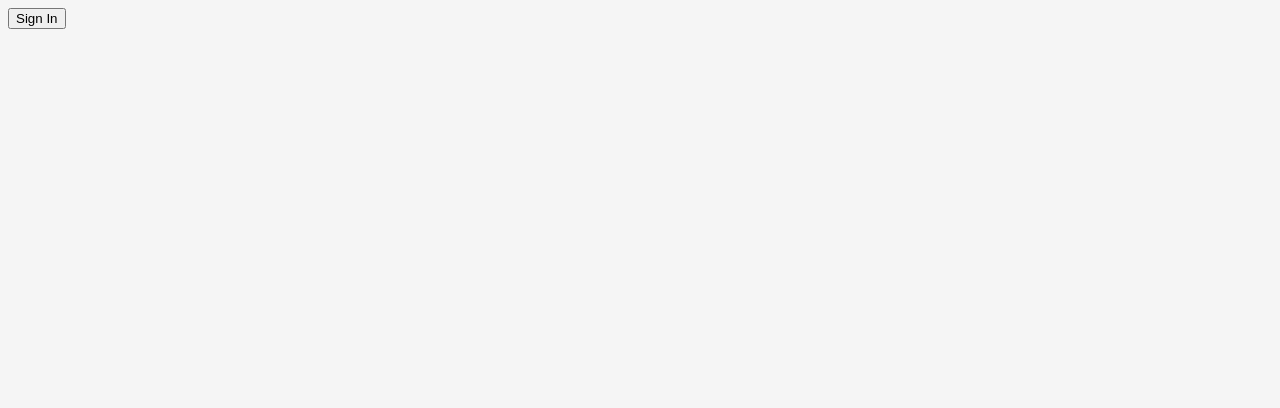
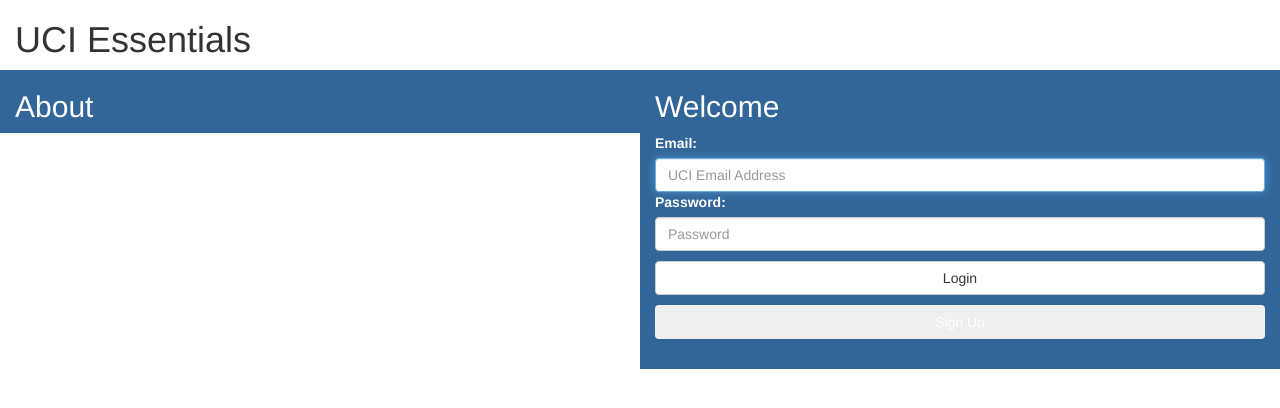
Before and after one commit to stephphung/UCIEssentials, a plain HTML site: page index.html in a window 1280 px wide. Drawn offline with nearby package versions, Linux system fonts and the light colour scheme.

Commit message:
october 21 update
started using bootstrap, added two columns, created two buttons

```diff
--- a/index.html
+++ b/index.html
@@ -4,24 +4,56 @@
     <head> <link href="./style.css" type="text/css" rel="stylesheet" > </head>
 
     <title>UCI Essentials</title>
+    <meta charset="utf-8">
+    <meta name="viewport" content="width=device-width, initial-scale=1">
+    <link rel="stylesheet" href="http://maxcdn.bootstrapcdn.com/bootstrap/3.3.4/css/bootstrap.min.css">
+    <script src="https://ajax.googleapis.com/ajax/libs/jquery/1.11.3/jquery.min.js"></script>
+    <script src="http://maxcdn.bootstrapcdn.com/bootstrap/3.3.4/js/bootstrap.min.js"></script>
 
     <body>
+        <div class="container-fluid">
 
-        <button onclick="myFunction()"> Sign In </button>
+            <h1> UCI Essentials</h1>
 
-        <script>
-            function myFunction()
-            {
-                var username = prompt("Please enter your user name", "username");
-                var password = prompt("Please enter your password", "password")
-                if (person != null)
-                {
+            <div class="row">
+                <div class="col-md-6" style="background-color: #326699; color: white" >
+                    <h2>About</h2>
+                </div>
 
-                }
-            }
-</script>
+                <div class="col-md-6" style="background-color: #326699; color: white">
+                    <h2 style="padding: 15 px">Welcome</h2>
+
+                    <form class="form-signin">
+                         <label for="email">Email:</label>
+
+                        <input type="text" class="form-control" name="email" placeholder="UCI Email Address" required="" autofocus="" />
+
+                        <label for="pwd">Password:</label>
+
+                        <input type="password" class="form-control" name="password" placeholder="Password" required=""/>
+
+                         <button class="btn btn-md btn-default btn-block" type="submit" style="margin-top:10px">Login</button>
+
+                         <button class="btn btn-md btn-basic btn-block" type="submit" style="margin-top:10px">Sign Up</button>
 
 
+
+
+
+                    </form>
+
+                </div>
+
+
+
+
+
+            </div>
+
+
+
+
+        </div>
     </body>
 
 
--- a/style.css
+++ b/style.css
@@ -1,5 +1,24 @@
 body
+
 {
-    background: whitesmoke;
+    background-color: whitesmoke;
+    background-position: top;
+    background-attachment: fixed;
+}
+
+.col-md-6
+{
+}
+
+
+.form-signin
+{
+    padding-bottom: 30px;
 
 }
+
+
+.form-control
+{
+
+}
```
Also changed, not shown: UCIEssentials.jpg (added).
